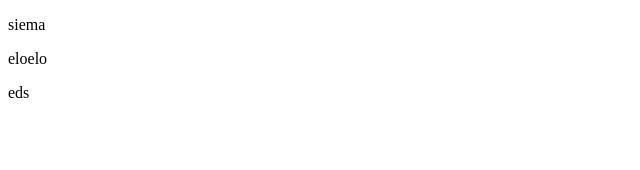
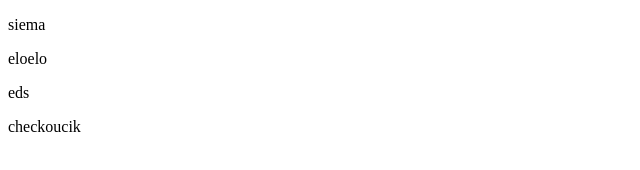
Before and after one commit to mziomek1/Lekcja_test, a plain HTML site: page index.html in a window 1280 px wide. Shown: the full height of the page, 0-640 px from the left. Drawn offline with Linux system fonts and the light colour scheme.

Commit message:
ihdfusdbdfs

```diff
--- a/index.html
+++ b/index.html
@@ -9,5 +9,6 @@
     <p>siema</p>
     <p>eloelo</p>
     <p>eds</p>
+    <p>checkoucik</p>
 </body>
 </html>
```
